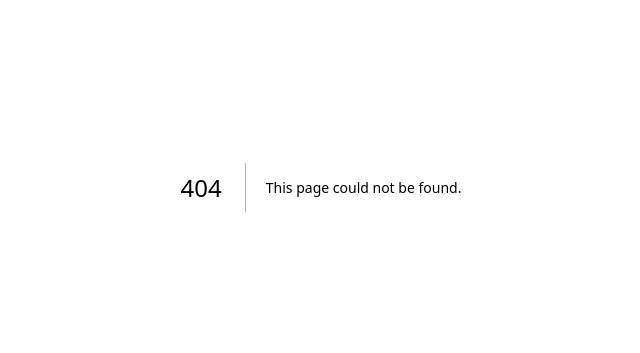
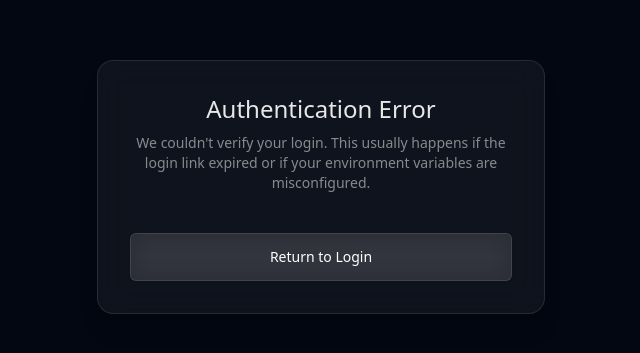
Before and after one commit to work-veda-2003/abstrabit, a Next.js app: page /auth/auth-code-error in a window 1280 px wide. Before the commit this address had no page. Shown: the part 213-566 px from the top of the page, without its empty margins (319-959 px from the left). Built offline with nearby package versions, Linux system fonts and the light colour scheme.

Commit message:
fix: add missing auth error page

```diff
--- /dev/null
+++ b/src/app/auth/auth-code-error/page.tsx
@@ -0,0 +1,25 @@
+import Link from "next/link"
+import { Button } from "@/components/ui/button"
+
+export default function AuthCodeError() {
+    return (
+        <div className="flex min-h-screen flex-col items-center justify-center p-4 bg-background">
+            <div className="glass-panel p-8 rounded-2xl max-w-md w-full text-center space-y-6">
+                <div className="space-y-2">
+                    <h1 className="text-2xl font-light text-white/90">Authentication Error</h1>
+                    <p className="text-sm text-white/50">
+                        We couldn't verify your login. This usually happens if the login link expired or if your environment variables are misconfigured.
+                    </p>
+                </div>
+
+                <div className="pt-4">
+                    <Button asChild className="w-full h-12 glass-button">
+                        <Link href="/">
+                            Return to Login
+                        </Link>
+                    </Button>
+                </div>
+            </div>
+        </div>
+    )
+}
```
